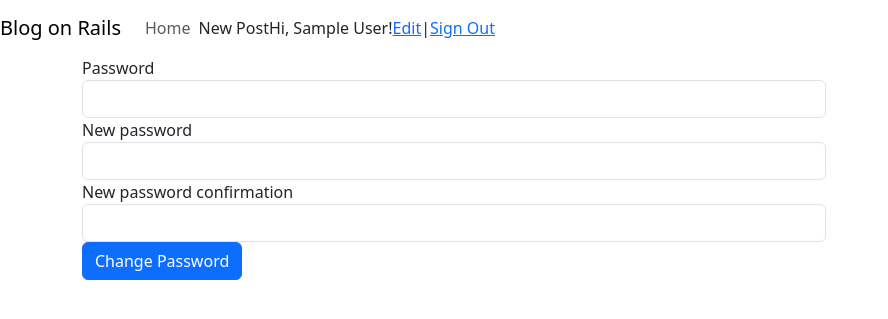
After one commit to soongding87/codecore-homework, a Rails app: page /users/1/edit/password in a window 1280 px wide. The commit adds this page. Shown: the top 319 px of the page, without its empty margins (0-888 px from the left). Run offline with Rails 7, Linux system fonts and the light colour scheme; the visitor is signed in with stand-in values (Sample User, id 1); style sheets or scripts are compiled from the project's sources; some libraries are stand-ins or nearby versions.

Commit message:
complete change password feat

```diff
--- a/blog_on_rails/app/controllers/users_controller.rb
+++ b/blog_on_rails/app/controllers/users_controller.rb
@@ -15,6 +15,32 @@ class UsersController < ApplicationController
       end
     end
 
+    def edit
+      @user = User.find params[:id]
+    end
+
+    def update
+      @user = User.find params[:id]
+      session[:user_id] = @user.id
+
+      if @user.update user_params
+        redirect_to home_path
+      else
+        render :edit
+      end
+
+      user_password = params.require(:user).permit(:password_digest)
+      if @user.password = params[:user][:new_password]
+        @user.update user_password
+      end
+    end
+
+    def change
+      @user = User.find params[:id]
+      session[:user_id] = @user.id
+    end
+
+
     private
     def user_params
       params.require(:user).permit(
--- a/blog_on_rails/app/models/comment.rb
+++ b/blog_on_rails/app/models/comment.rb
@@ -1,5 +1,5 @@
 class Comment < ApplicationRecord
+  belongs_to :user
   belongs_to :post
-  belongs_to :comment
   validates :body, presence: true
 end
--- a/blog_on_rails/app/views/layouts/application.html.erb
+++ b/blog_on_rails/app/views/layouts/application.html.erb
@@ -23,7 +23,7 @@
     <a class="nav-link" href="<%= new_post_path %>">New Post</a>
 
       <span>Hi, <%= current_user.name%>!</span>
-
+      <%= link_to 'Edit', edit_user_path(current_user.id) %>
       |
       <%= link_to 'Sign Out', session_path, method: :delete %>
     <% else %>
--- /dev/null
+++ b/blog_on_rails/app/views/users/change.html.erb
@@ -0,0 +1,29 @@
+<div class="container justify-content-center align-text-center">
+<%= form_for @user do |f| %>
+
+<% if @user.errors.any? %>
+  <p>
+    <%= @user.errors.full_messages.join(', ') %>
+  </p>
+<% end %>
+
+
+  <div class="form-group">
+    <div class="form-group col-md-4"><%= f.label :password %></div>
+    <div class="form-group col-md-8"><%= f.password_field(:password, :class => "form-control") %></div>
+  </div>
+
+    <div class="form-group col-md-4"><%= f.label :new_password %></div>
+    <div class="form-group col-md-8"><%= f.password_field(:new_password, :class => "form-control") %></div>
+
+  <div class="form-group">
+    <div class="form-group col-md-4"><%= f.label :new_password_confirmation %></div>
+    <div class="form-group col-md-8"><%= f.password_field(:new_password_confirmation, :class => "form-control") %></div>
+  </div>
+
+  <div class="col-md-offset-2 col-md-10">
+    <button type="submit" class="btn btn-primary">Change Password</button>
+  </div>
+
+<% end %>
+</div>
--- a/blog_on_rails/config/routes.rb
+++ b/blog_on_rails/config/routes.rb
@@ -1,13 +1,19 @@
 Rails.application.routes.draw do
   # For details on the DSL available within this file, see http://guides.rubyonrails.org/routing.html
 
+  get('/users/:id/edit/password', { to: 'users#change', as: :change_password })
+  patch('/users/:id', {to: 'users#update'})
+
+
   get('/', { to: 'welcome#index', as: 'home' })
-  get('/users', { to:'users#new' })
-  resource :session, only: [:new, :create, :destroy]
-  resources :users, only: [:create, :new]
+
+  resource :session, only: [:new, :create, :destroy, :edit]
+  resources :users, only: [:create, :new, :edit, :update]
 
 resources :posts, shallow: true do
   resources :comments, only: [:create, :destroy]
+
+
 end
 
 
```
Also changed, not shown: blog_on_rails/app/controllers/comments_controller.rb (+5 -2 lines), blog_on_rails/app/controllers/posts_controller.rb (+18 -0 lines), blog_on_rails/app/models/ability.rb (added, +19 -0 lines), blog_on_rails/app/views/posts/show.html.erb (+36 -24 lines), blog_on_rails/app/views/users/edit.html.erb (added, +23 -0 lines).
